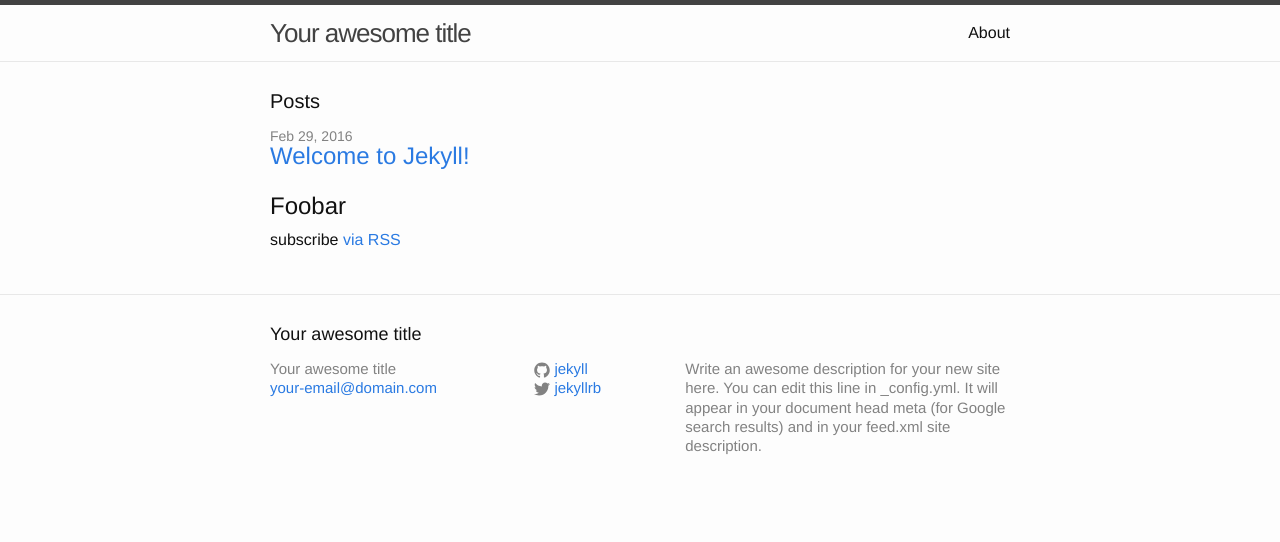
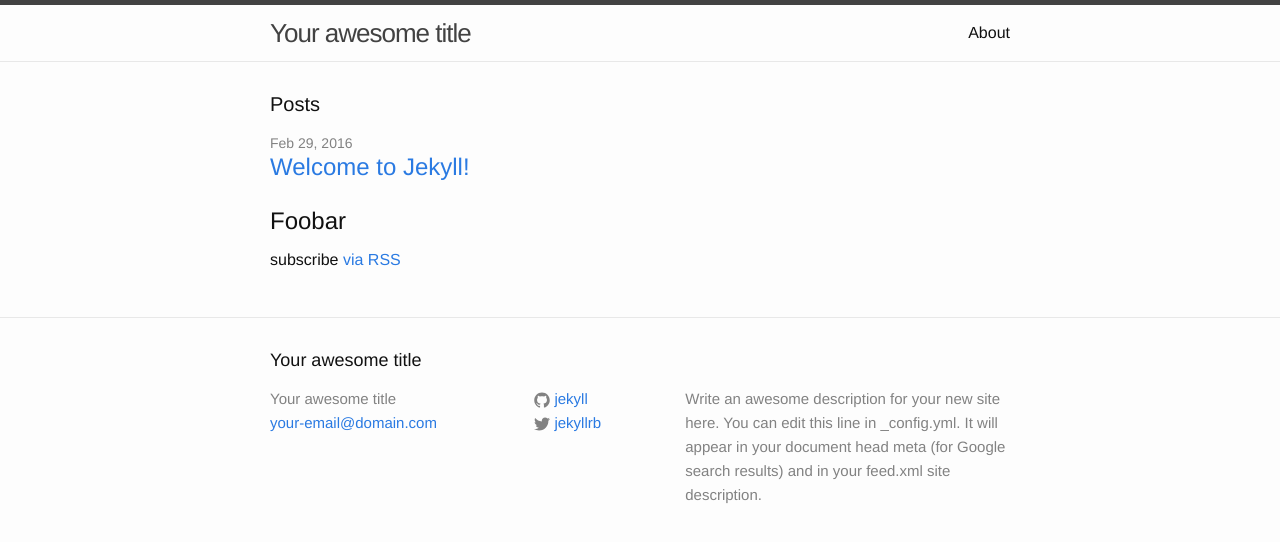
Before and after one commit to johnbotica/johnbotica.github.io, a Jekyll site: the page built from index.html, in a window 1280 px wide. Shown: the top 542 px of the page. Built offline with Jekyll 4.4.1, drawn with Linux system fonts in a browser that asks for light colours.

Commit message:
tweaking css

```diff
--- a/_sass/_base.scss
+++ b/_sass/_base.scss
@@ -23,7 +23,7 @@ body {
     -o-font-feature-settings: "kern" 1;
     font-feature-settings: "kern" 1;
     font-kerning: normal;
-    line-height: 1.2em;
+    line-height: 1.5em;
 }
 
 
```
